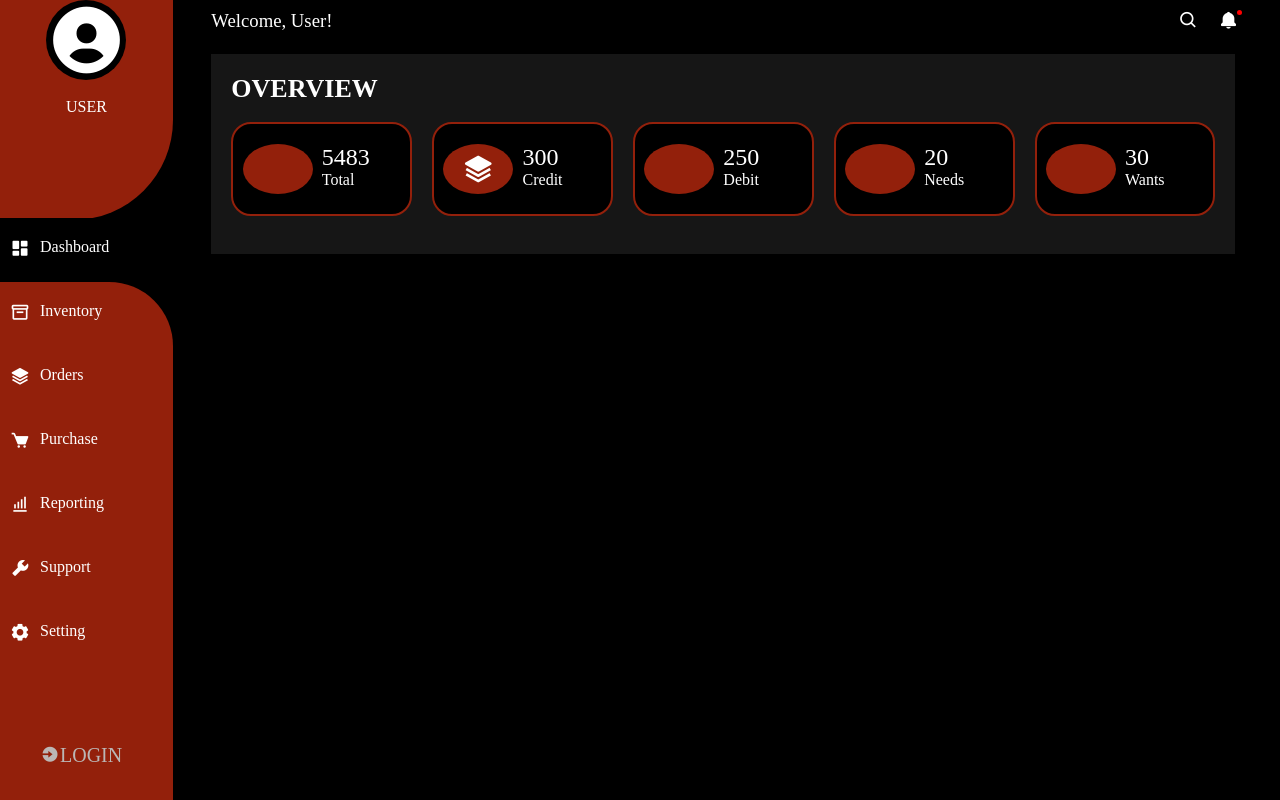
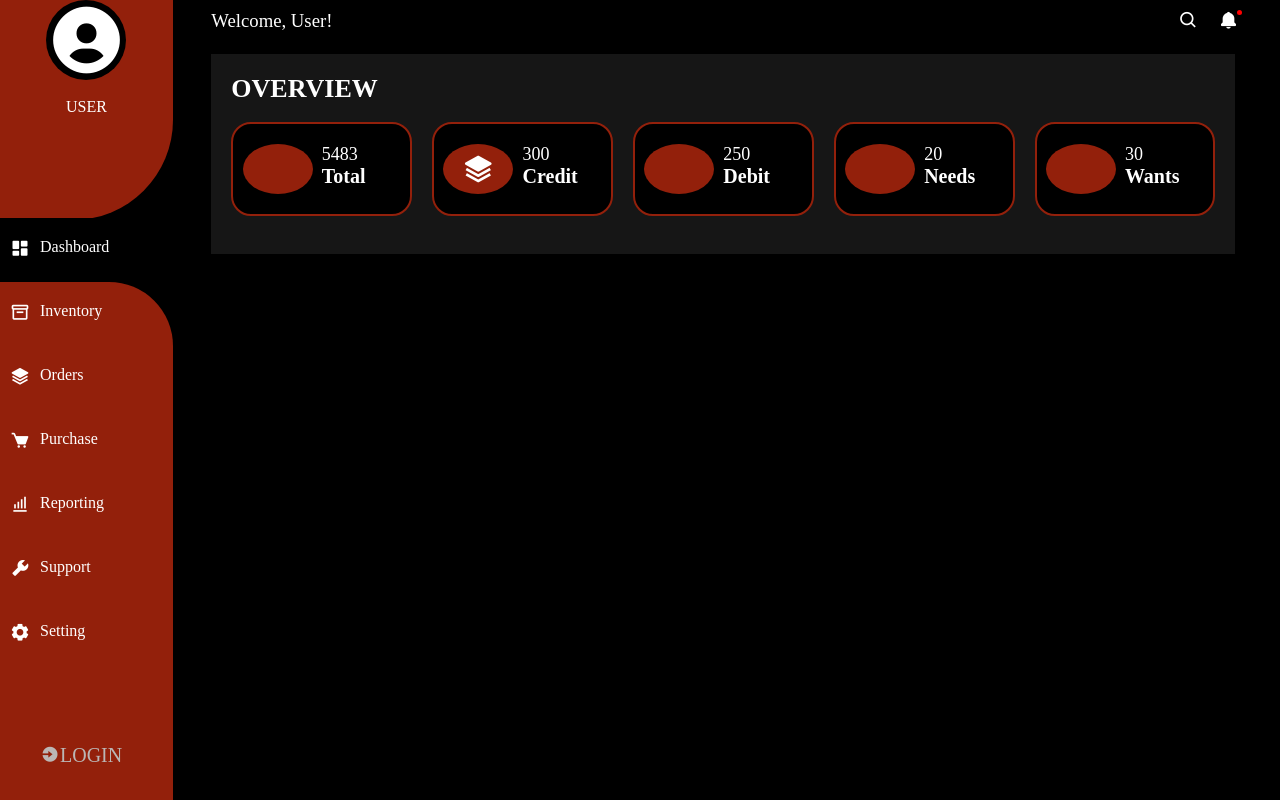
Before and after one commit to Lovethrech/personal-finance-manager, a Vue app: page / in a window 1280 px wide. Built offline with nearby package versions, Linux system fonts and the light colour scheme.

Commit message:
...working on the landing0-page-overview container.

```diff
--- a/src/components/landing-page/LandingPageOverviewBoxTextCtn.vue
+++ b/src/components/landing-page/LandingPageOverviewBoxTextCtn.vue
@@ -17,7 +17,11 @@ const {boxName, boxNo}=defineProps(['boxName', 'boxNo']);
     width: 50%;
 }
 .landing-page-overview-box-text-ctn .number{
-    font-size:24px;
+    font-size: 18px;
     font-weight:500;
 }
+.landing-page-overview-box-text-ctn .name{
+    font-size:20px;
+    font-weight:700;
+}
 </style>
```
